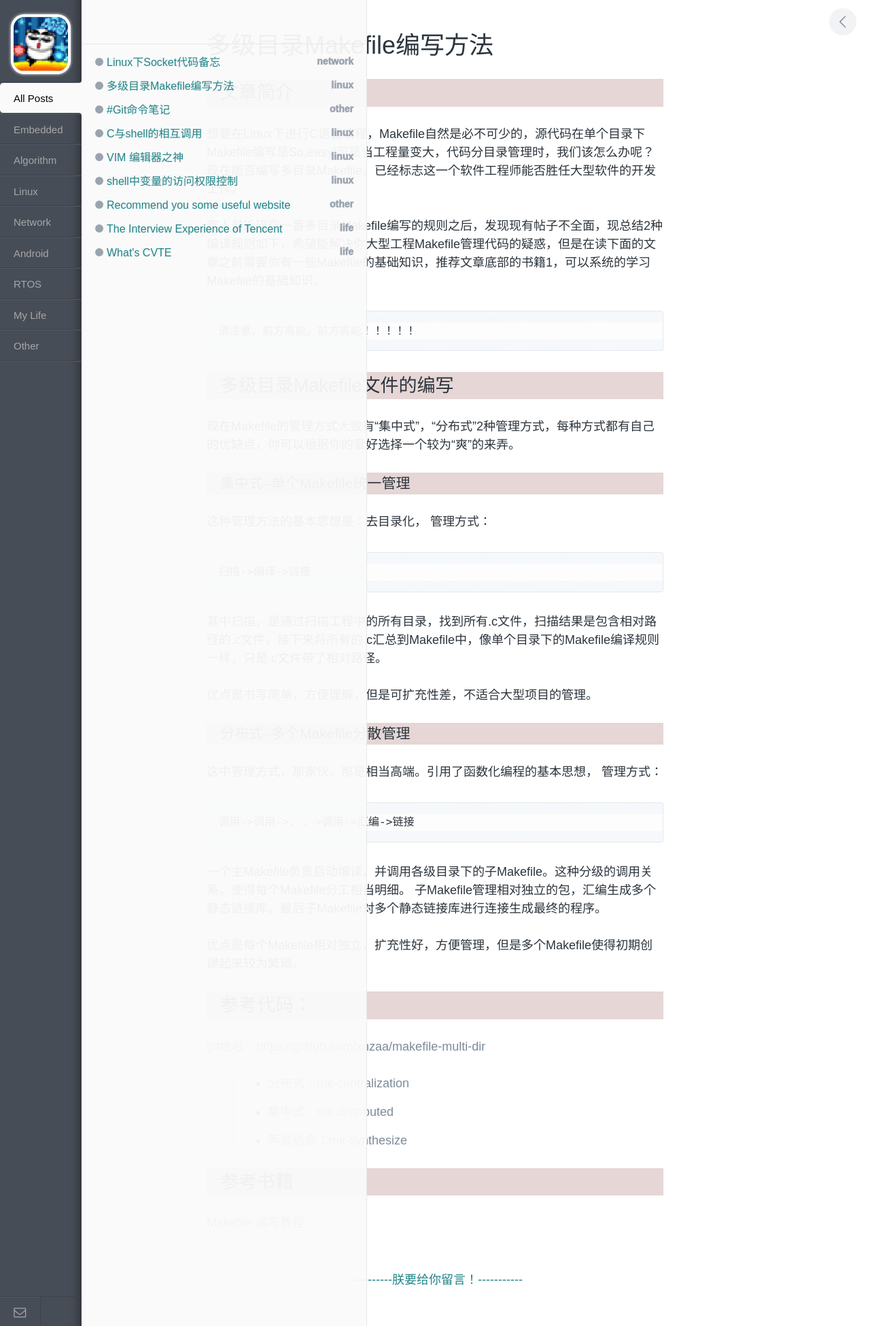
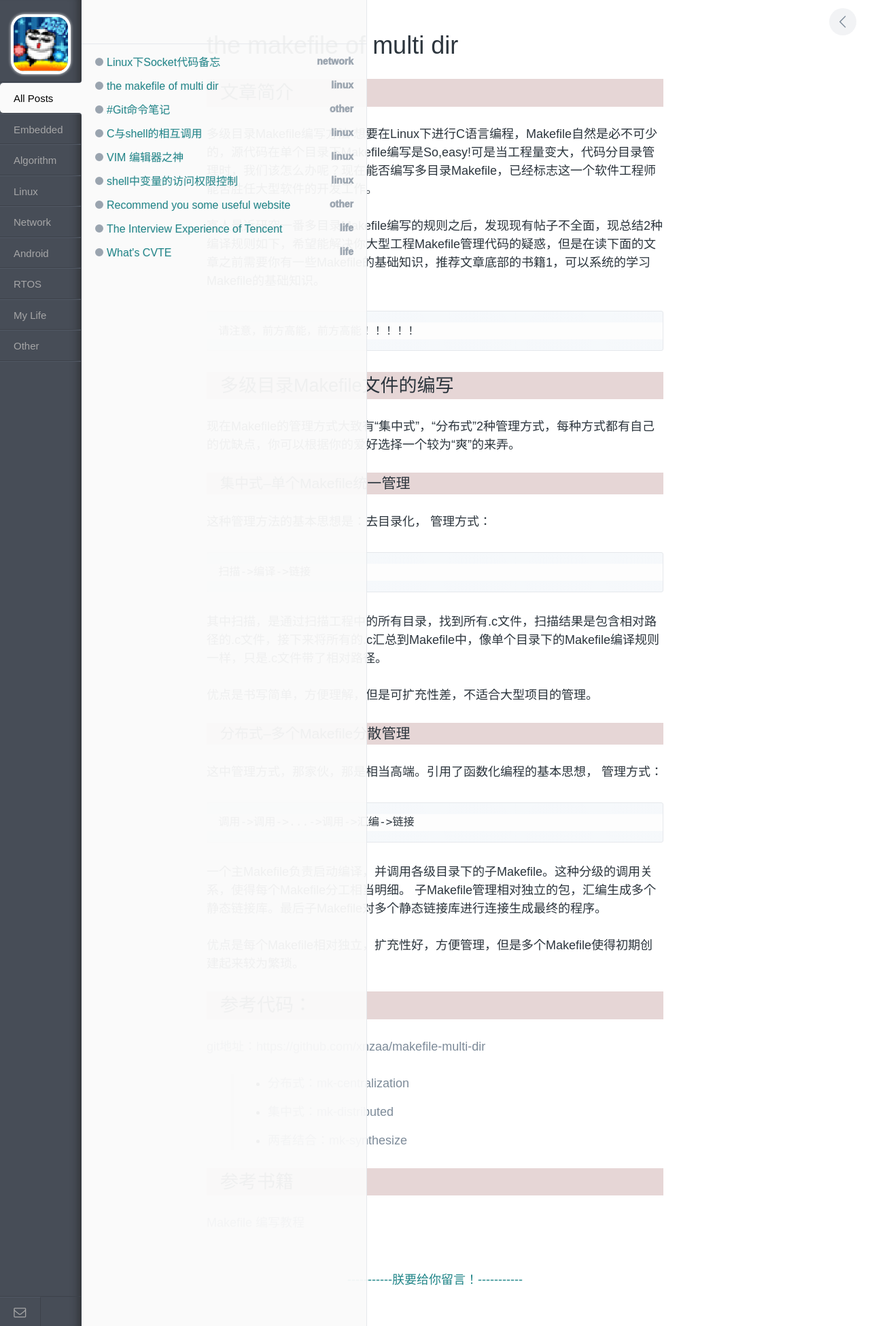
Before and after one commit to xnzaa/xnzaa.github.io, a Jekyll site: the page built from _posts/2015-01-26-Makefile基础教程.md, in a window 1280 px wide. Shown: the whole page at 68% size. Built offline with Jekyll 4.4.1, drawn with Linux system fonts in a browser that asks for light colours; comment, search, counter and statistics services are not loaded.

Commit message:
change post

```diff
--- a/_posts/2015-01-26-Makefile基础教程.md
+++ b/_posts/2015-01-26-Makefile基础教程.md
@@ -1,13 +1,13 @@
 ---
 layout: post
-title:  "多级目录Makefile编写方法"
+title:  "the makefile of multi dir"
 date:    2015-01-26 11:08
 categories: linux
 ---
 
 
 ## 文章简介
-
+多级目录Makefile编写方法
   想要在Linux下进行C语言编程，Makefile自然是必不可少的，源代码在单个目录下Makefile编写是So,easy!可是当工程量变大，代码分目录管理时，我们该怎么办呢？现在能否编写多目录Makefile，已经标志这一个软件工程师能否胜任大型软件的开发工作。
 
   寡人最近研究一番多目录Makefile编写的规则之后，发现现有帖子不全面，现总结2种编译规则如下，希望能解决你大型工程Makefile管理代码的疑惑，但是在读下面的文章之前需要你有一些Makefile的基础知识，推荐文章底部的书籍1，可以系统的学习Makefile的基础知识。
```
